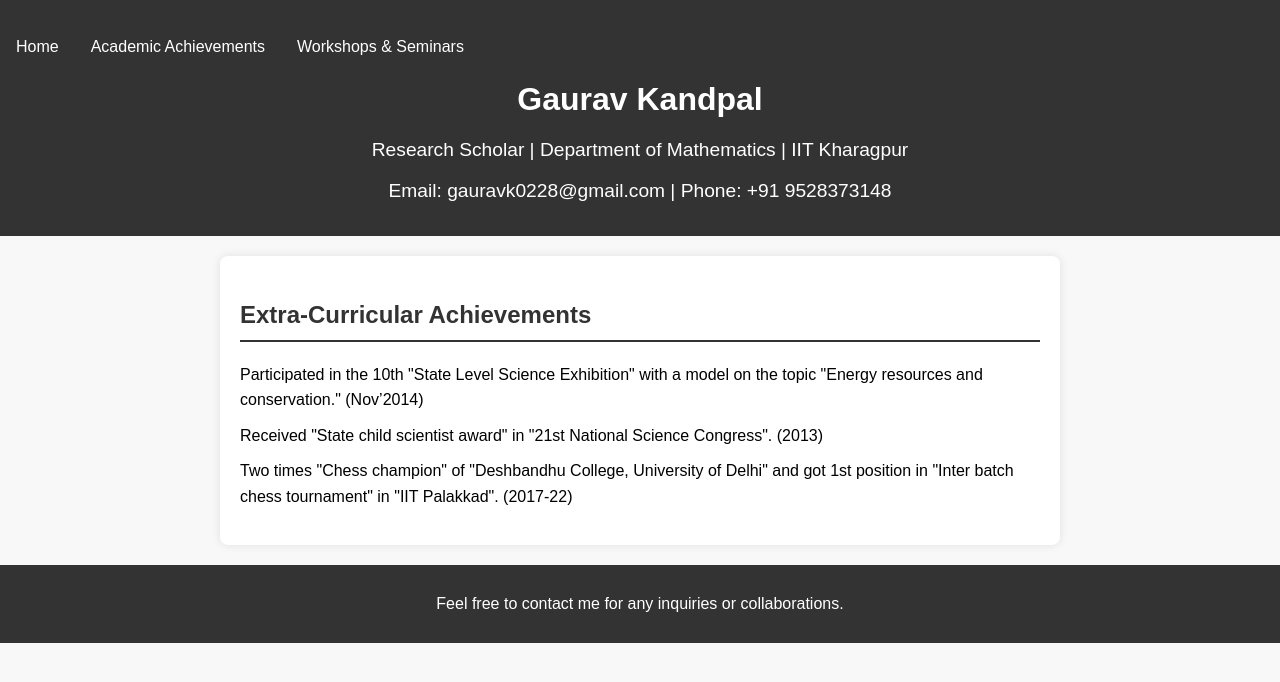
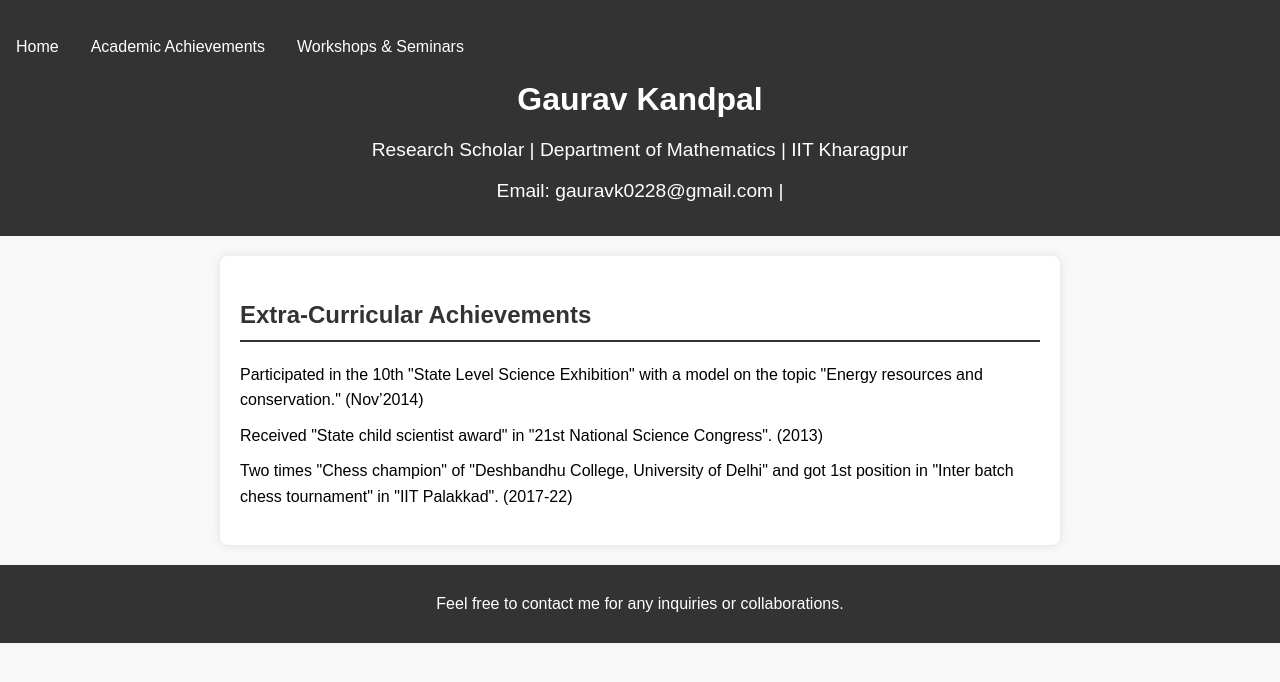
Before and after one commit to gauravkandpal28/gauravkandpal28.github.io, a plain HTML site: page extra-curricular.html in a window 1280 px wide. Drawn offline with Linux system fonts and the light colour scheme.

Commit message:
Update extra-curricular.html

```diff
--- a/extra-curricular.html
+++ b/extra-curricular.html
@@ -20,7 +20,7 @@
 
         <h1>Gaurav Kandpal</h1>
         <p>Research Scholar | Department of Mathematics | IIT Kharagpur</p>
-        <p>Email: gauravk0228@gmail.com | Phone: +91 9528373148</p>
+        <p>Email: gauravk0228@gmail.com |</p>
     </header>
 
     <section>
```
